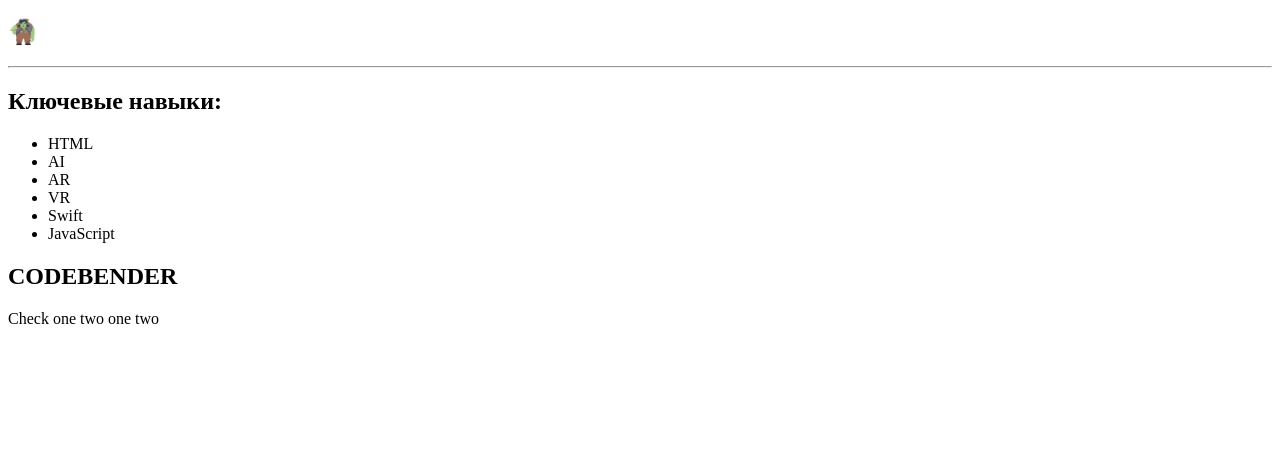
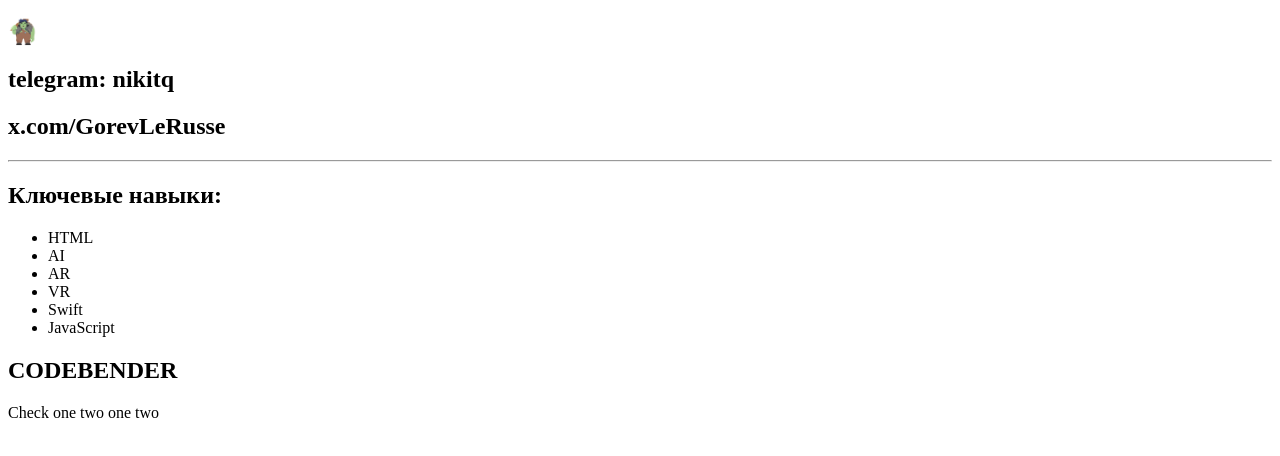
Before and after one commit to GorevLeRusse/GorevLeRusse.github.io, a plain HTML site: page index.html in a window 1280 px wide. Shown: the part 48-504 px from the top of the page. Drawn offline with Linux system fonts and the light colour scheme.

Commit message:
Update index.html

```diff
--- a/index.html
+++ b/index.html
@@ -2,7 +2,8 @@
     <main>
         <h1>Nikita Gorev</h1>
         <h2>🧌</h2>
-
+        <h2>telegram: nikitq</h2>
+        <h2>x.com/GorevLeRusse</h2>
         <hr>
 
         <section>
```
